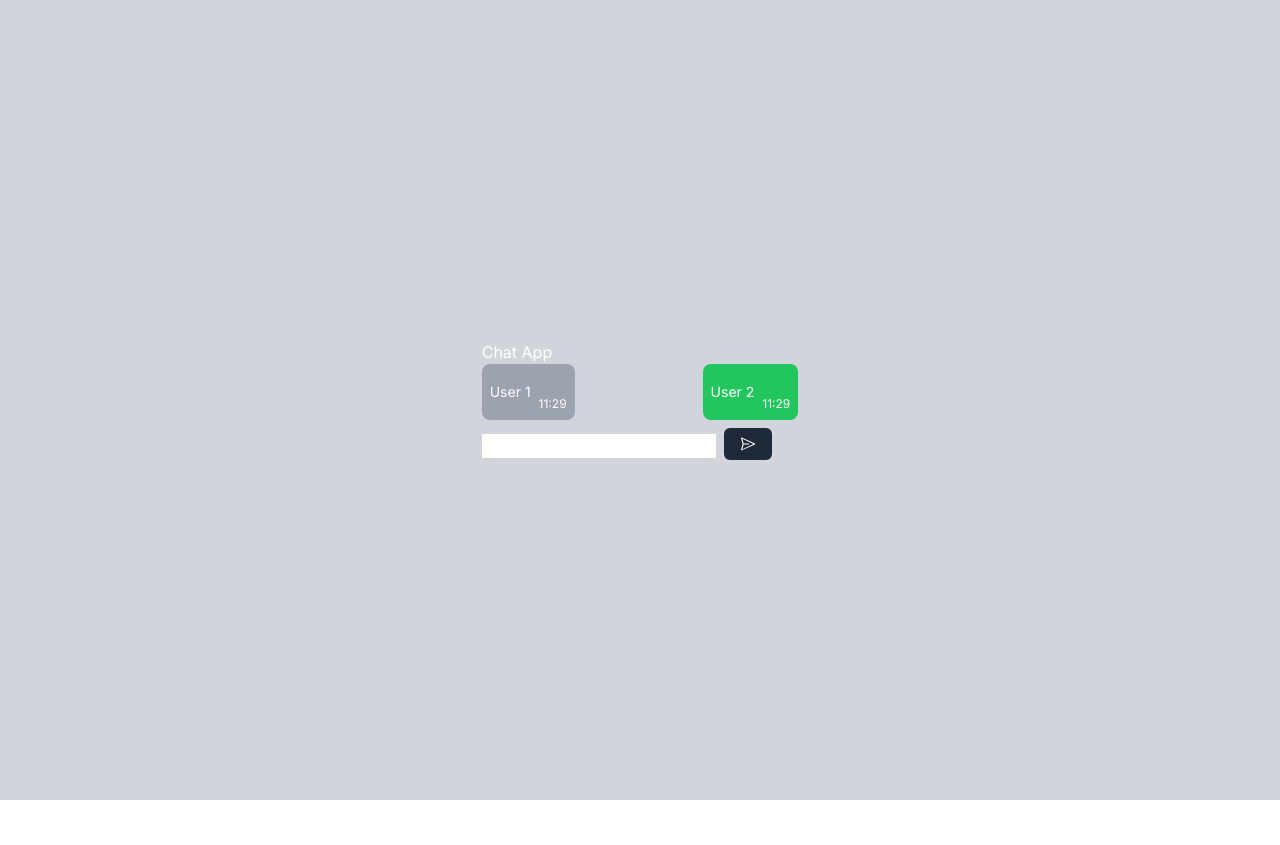
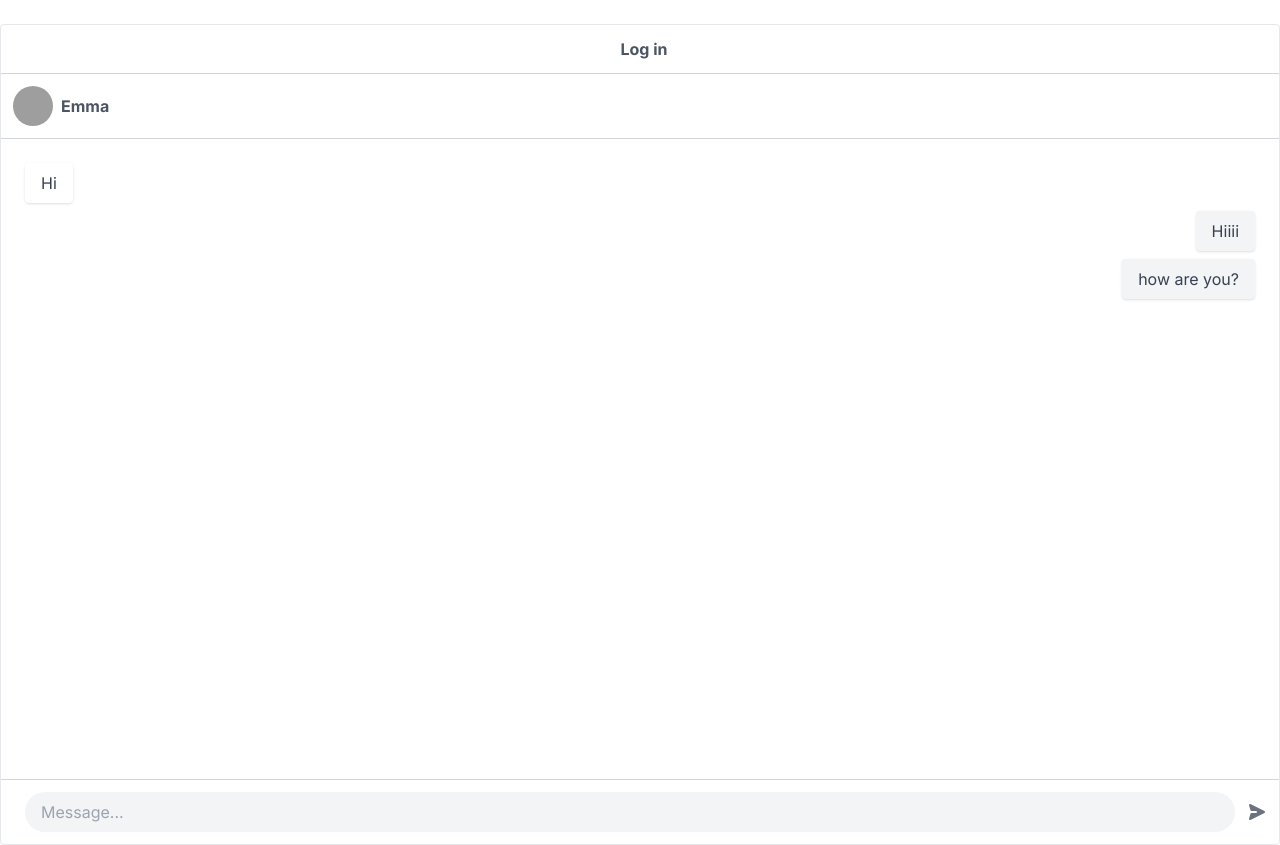
Before and after one commit to mertcetiin/ChatApp, a Next.js app: page / in a window 1280 px wide. Before the commit the page ends 800 px from the top, so only its background shows below. Built offline with nearby package versions, Linux system fonts and the light colour scheme; grey boxes are pictures that could not be loaded.

Commit message:
the design structure has changed completely

```diff
--- a/app/page.tsx
+++ b/app/page.tsx
@@ -1,9 +1,53 @@
-import ChatIndex from '../container/chatIndex'
+import HeaderIndex from "@/components/headerIndex";
+
 
 export default function Home() {
   return (
-    <div className='flex justify-center items-center h-screen bg-gray-300'>
-      <ChatIndex />
+    <div className="container mx-auto">
+      <div className="min-w-full border rounded mt-6">
+        <div className="">
+          <div className="w-full">
+            <HeaderIndex />
+            <div className="relative flex items-center p-3 border-b border-gray-300">
+              <img className="object-cover w-10 h-10 rounded-full"
+                src="https://cdn.pixabay.com/photo/2018/01/15/07/51/woman-3083383__340.jpg" alt="username" />
+              <span className="block ml-2 font-bold text-gray-600">Emma</span>
+            </div>
+            <div className="relative w-full p-6 overflow-y-auto h-[40rem]">
+              <ul className="space-y-2">
+                <li className="flex justify-start">
+                  <div className="relative max-w-xl px-4 py-2 text-gray-700 rounded shadow">
+                    <span className="block">Hi</span>
+                  </div>
+                </li>
+                <li className="flex justify-end">
+                  <div className="relative max-w-xl px-4 py-2 text-gray-700 bg-gray-100 rounded shadow">
+                    <span className="block">Hiiii</span>
+                  </div>
+                </li>
+                <li className="flex justify-end">
+                  <div className="relative max-w-xl px-4 py-2 text-gray-700 bg-gray-100 rounded shadow">
+                    <span className="block">how are you?</span>
+                  </div>
+                </li>
+              </ul>
+            </div>
+
+            <div className="flex items-center justify-between w-full p-3 border-t border-gray-300">
+              <input type="text" placeholder="Message..."
+                className="block w-full py-2 pl-4 mx-3 bg-gray-100 rounded-full outline-none focus:text-gray-700"
+                name="message" required />
+              <button type="submit">
+                <svg className="w-5 h-5 text-gray-500 origin-center transform rotate-90" xmlns="http://www.w3.org/2000/svg"
+                  viewBox="0 0 20 20" fill="currentColor">
+                  <path
+                    d="M10.894 2.553a1 1 0 00-1.788 0l-7 14a1 1 0 001.169 1.409l5-1.429A1 1 0 009 15.571V11a1 1 0 112 0v4.571a1 1 0 00.725.962l5 1.428a1 1 0 001.17-1.408l-7-14z" />
+                </svg>
+              </button>
+            </div>
+          </div>
+        </div>
+      </div>
     </div>
   )
 }
--- /dev/null
+++ b/components/headerIndex.tsx
@@ -0,0 +1,11 @@
+import React from 'react'
+
+function HeaderIndex() {
+    return (
+        <div className="relative flex items-center justify-center p-3 border-b border-gray-300">
+            <button className="block ml-2 font-bold text-gray-600">Log in</button>
+        </div>
+    )
+}
+
+export default HeaderIndex;
--- a/components/inputIndex.tsx
+++ b/components/inputIndex.tsx
@@ -6,8 +6,7 @@
 
     return (
         <div>
-            <input
-                type="text" className='outline-none' />
+            <input type="text" className='outline-none' />
             <button className="bg-gray-800 text-white px-4 py-2 ml-2 rounded-md hover:bg-gray-400"
             ><VscSend /></button>
         </div>
--- a/components/userOne.tsx
+++ b/components/userOne.tsx
@@ -21,7 +21,7 @@
 
     return (
         <div className="flex items-end">
-            <div className="bg-gray-400 text-white p-2 rounded-lg mb-2 max-w-2/3">
+            <div className="bg-gray-400 text-white p-2 rounded-lg mb-2 w-30">
                 <div className="flex items-center">
                     <p className="text-sm flex-1">User 1</p>
                     <p className="mt-6 ml-2 text-xs">{formattedHours}:{formattedMinutes}</p>
--- a/container/chatIndex.tsx
+++ /dev/null
@@ -1,23 +0,0 @@
-import InputIndex from '@/components/inputIndex';
-import UserOne from '@/components/userOne';
-import UserTwo from '@/components/userTwo';
-import React from 'react'
-
-function ChatIndex() {
-    return (
-        <div className="font-san">
-            <div className="">
-                <div className="bg-teal-500 text-white p-4 flex items-center justify-between">
-                    <span className="text-lg font-semibold">Chat App</span>
-                </div>
-                <div className="p-4 flex items-center">
-                    <UserOne />
-                    <UserTwo />
-                </div>
-            </div>
-            <InputIndex />
-        </div >
-    )
-}
-
-export default ChatIndex;
```
